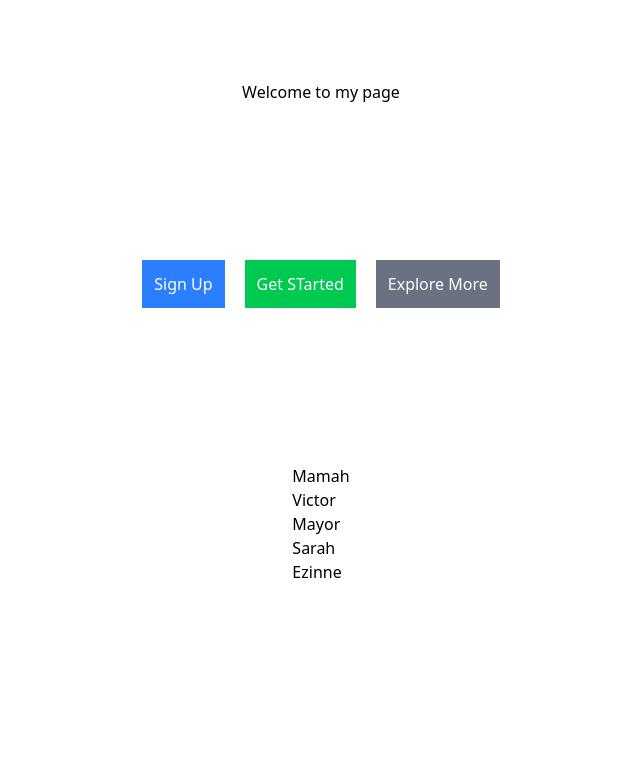
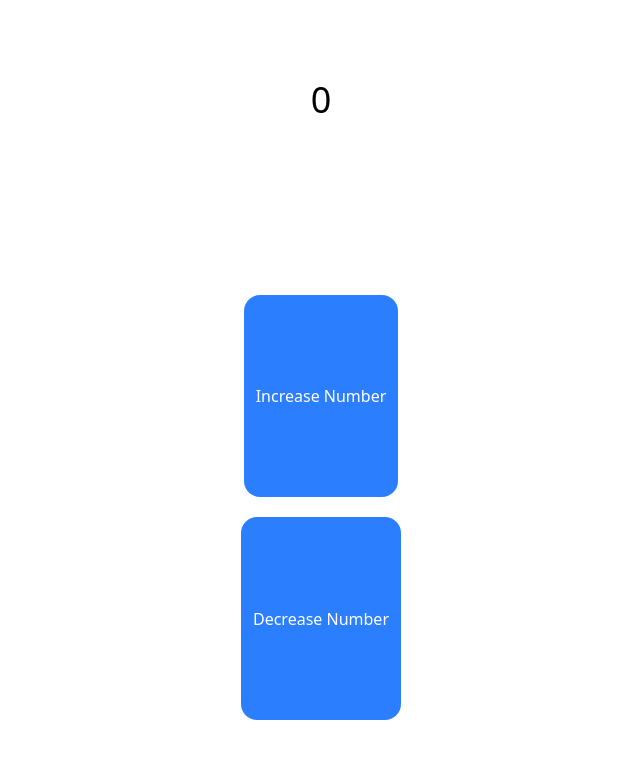
Before and after one commit to okorovictor/React.NightCode-Class-3.0, a React (Vite) app: page / in a window 1280 px wide. Shown: the top 758 px of the page, without its empty margins (319-959 px from the left). Built offline with nearby package versions, Linux system fonts and the light colour scheme.

Commit message:
useState

```diff
--- a/src/App.tsx
+++ b/src/App.tsx
@@ -1,49 +1,34 @@
 import "./App.css";
-import Button from "./Button";
-import { pupils } from "./pupils";
+import { useState } from "react";
 
 function App() {
-  const isValid = false;
+  const [index, setIndex] = useState(0);
+
+  const handleIncreaseClick = () => {
+    setIndex(index + 1);
+    console.log(index);
+  };
+
+  const handleDecreaseClick = () => {
+    setIndex(index - 1);
+    console.log(index);
+  };
 
   return (
     <main className="grid justify-items-center min-h-screen py-20 gap-5 bg-gray-00">
-      <h1>Welcome to my page</h1>
-
-      {/* Props */}
-
-      <section className="space-x-5">
-        {isValid ? (
-          <Button
-            btnBgColor="bg-red-500"
-            btnText="Log In"
-            handleClick={() => console.log("Login Successfully")}
-          />
-        ) : (
-          <Button
-            btnBgColor="bg-blue-500"
-            btnText="Sign Up"
-            handleClick={() => console.log("Signin Successfully")}
-          />
-        )}
-
-        <Button
-          btnBgColor="bg-green-500"
-          btnText="Get STarted"
-          handleClick={() => console.log("Get Started Successfully")}
-        />
-        <Button
-          btnText="Explore More"
-          handleClick={() => alert("Visit my X(twitter) handle")}
-        />
-      </section>
-
-      {/* List Rendering */}
-
-      <ol>
-        {pupils.map((pupil) => (
-          <li key={pupil.id}>{pupil.name}</li>
-        ))}
-      </ol>
+      <h1 className="text-4xl">{index}</h1>
+      <button
+        className="bg-blue-500 p-3 text-white cursor-pointer rounded-2xl hover:bg-blue-700"
+        onClick={handleIncreaseClick}
+      >
+        Increase Number
+      </button>
+      <button
+        className="bg-blue-500 p-3 text-white cursor-pointer rounded-2xl hover:bg-blue-700 "
+        onClick={handleDecreaseClick}
+      >
+        Decrease Number
+      </button>
     </main>
   );
 }
```
